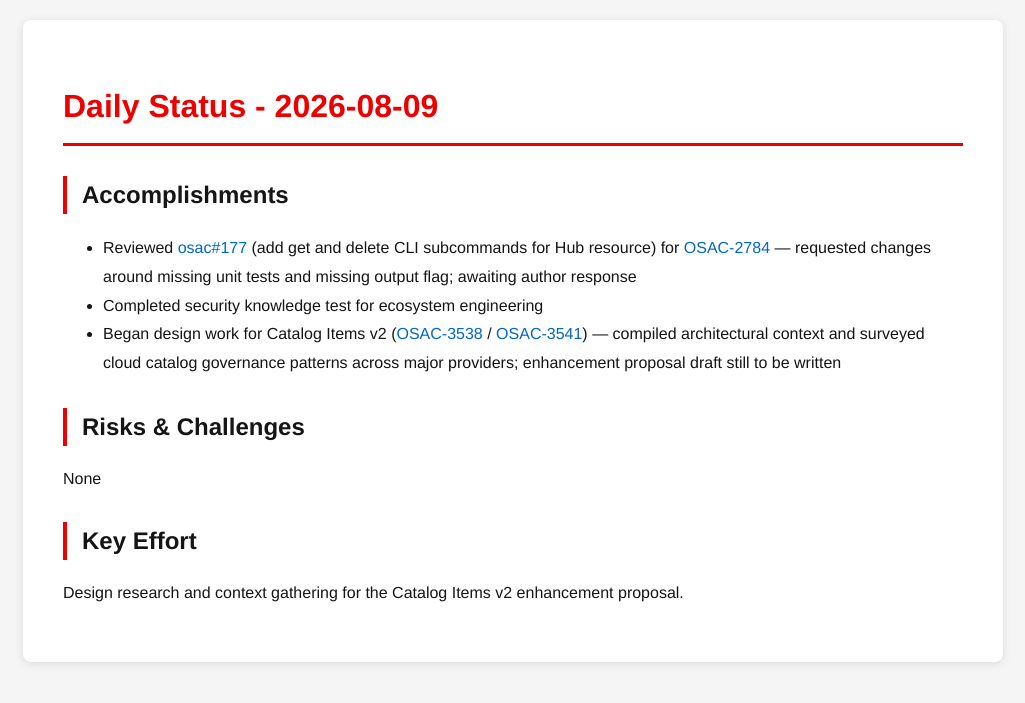
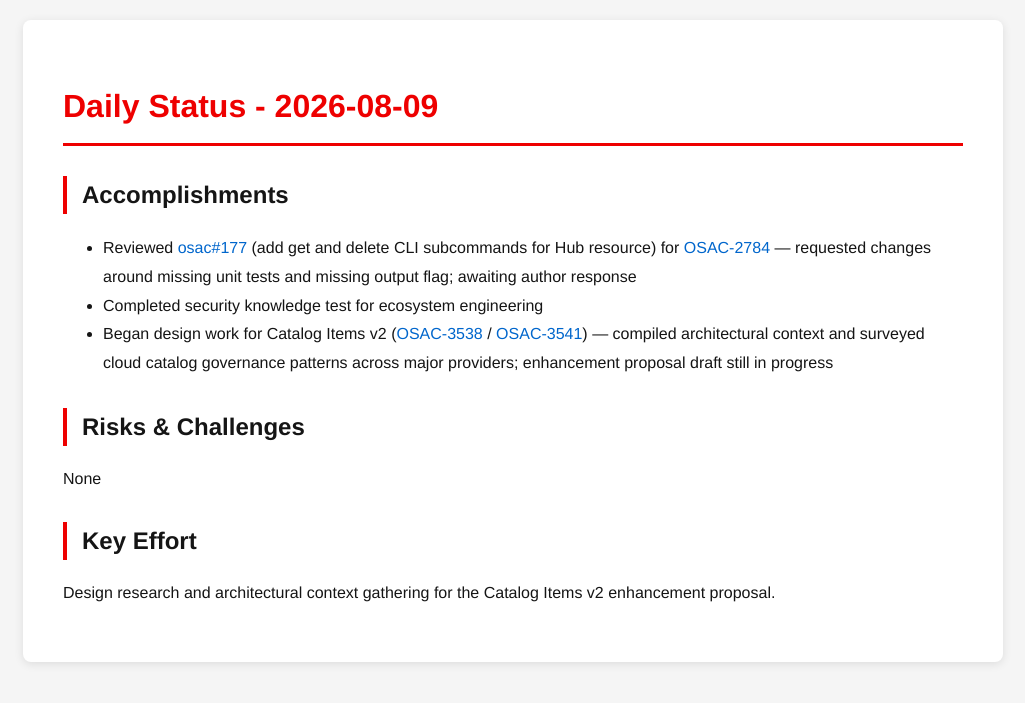
Before and after one commit to tzvatot/daily-status, a Jekyll site: the page built from 2026-08-09.md, in a window 1280 px wide. Shown: the top 703 px of the page, without its empty margins (127-1152 px from the left). Built offline with Jekyll 4.4.1, drawn with Linux system fonts in a browser that asks for light colours.

Commit message:
Daily status update - 2026-08-09

```diff
--- a/2026-08-09.md
+++ b/2026-08-09.md
@@ -9,10 +9,10 @@ date: 2026-08-09
 ## Accomplishments
 - Reviewed [osac#177](https://github.com/osac-project/osac/pull/177) (add get and delete CLI subcommands for Hub resource) for [OSAC-2784](https://redhat.atlassian.net/browse/OSAC-2784) — requested changes around missing unit tests and missing output flag; awaiting author response
 - Completed security knowledge test for ecosystem engineering
-- Began design work for Catalog Items v2 ([OSAC-3538](https://redhat.atlassian.net/browse/OSAC-3538) / [OSAC-3541](https://redhat.atlassian.net/browse/OSAC-3541)) — compiled architectural context and surveyed cloud catalog governance patterns across major providers; enhancement proposal draft still to be written
+- Began design work for Catalog Items v2 ([OSAC-3538](https://redhat.atlassian.net/browse/OSAC-3538) / [OSAC-3541](https://redhat.atlassian.net/browse/OSAC-3541)) — compiled architectural context and surveyed cloud catalog governance patterns across major providers; enhancement proposal draft still in progress
 
 ## Risks & Challenges
 None
 
 ## Key Effort
-Design research and context gathering for the Catalog Items v2 enhancement proposal.
+Design research and architectural context gathering for the Catalog Items v2 enhancement proposal.
```
